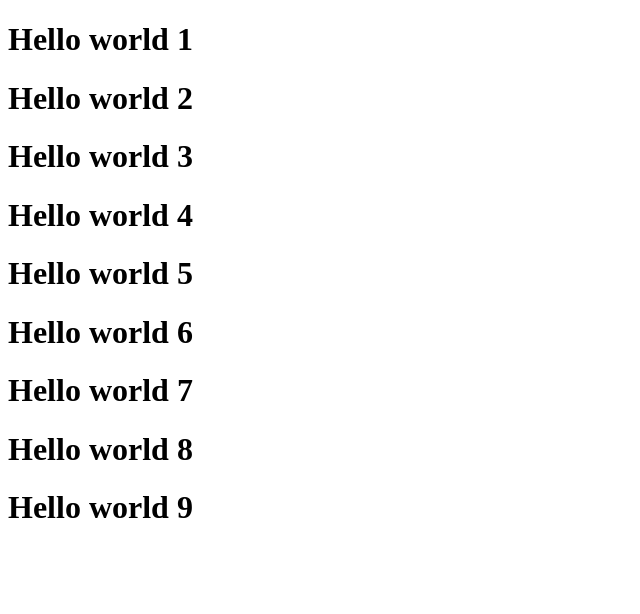
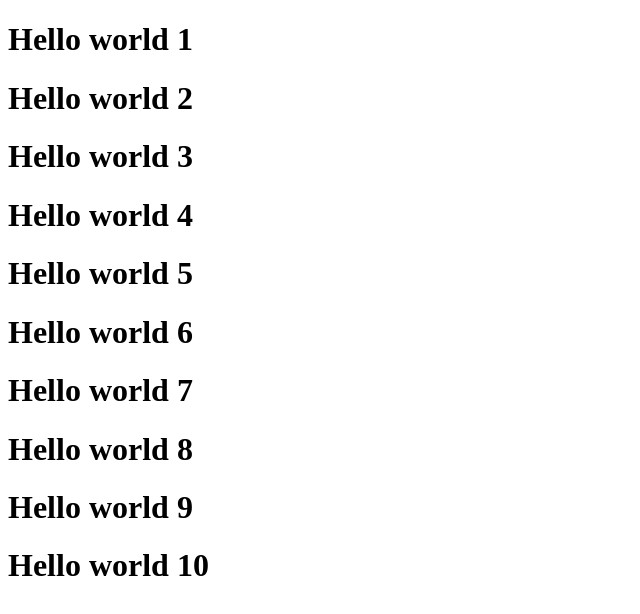
Before and after one commit to nguyenhoang2404/f8-fullstack-k10, a plain HTML site: page Day-1/index.htm in a window 1280 px wide. Shown: the whole page, without its empty margins (0-640 px from the left). Drawn offline with Linux system fonts and the light colour scheme.

Commit message:
sua bai tap lan cuoi

```diff
--- a/Day-1/index.htm
+++ b/Day-1/index.htm
@@ -15,5 +15,6 @@
     <h1>Hello world 7</h1>
     <h1>Hello world 8</h1>
     <h1>Hello world 9</h1>
+    <h1>Hello world 10</h1>
 </body>
 </html>
```
